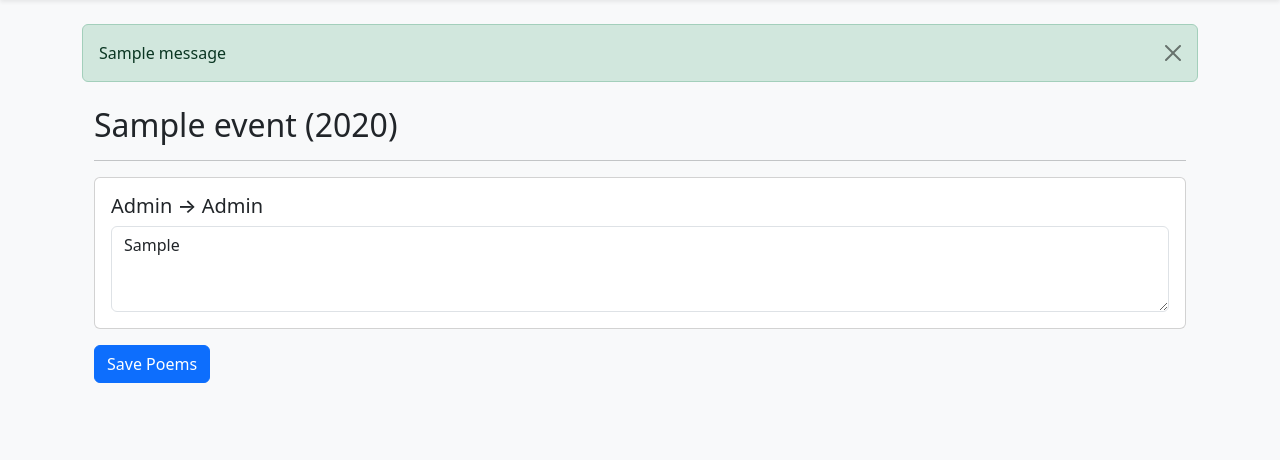
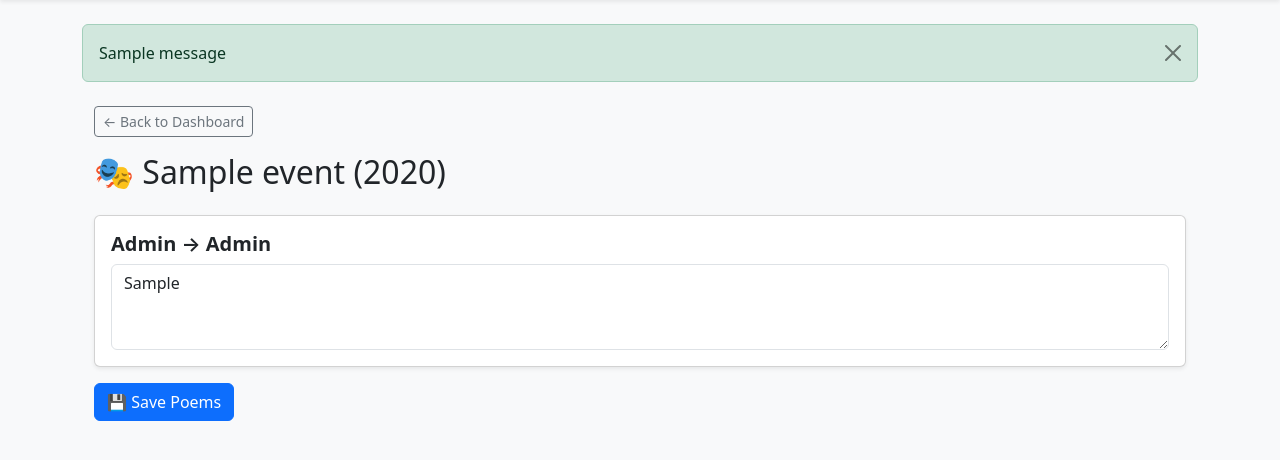
Before and after one commit to GCodec89/Secret-Santa-Demo, a Flask app: page /event/1/view in a window 1280 px wide. Shown: the part 56-516 px from the top of the page. Run offline with Flask 3, Linux system fonts and the light colour scheme; a user stored in the database is signed in; tables that the repository leaves empty hold one stand-in row (values such as "Sample post"); one stand-in notice (Sample message) is shown.

Commit message:
UI: uniformize back buttons and headers across event views

```diff
--- a/app/templates/poems_view.html
+++ b/app/templates/poems_view.html
@@ -1,20 +1,38 @@
 {% extends "base.html" %} {% block content %}
 <div class="container mt-4">
-  <h2>{{ event.name }} ({{ event.year }})</h2>
-  <hr />
+  <!-- BACK BUTTON -->
+  <div class="mb-3">
+    <a
+      href="{% if current_user.is_admin_flag %}
+               {{ url_for('admin.events') }}
+            {% else %}
+               {{ url_for('main.dashboard') }}
+            {% endif %}"
+      class="btn btn-outline-secondary btn-sm"
+    >
+      ← Back to Dashboard
+    </a>
+  </div>
+
+  <!-- HEADER -->
+  <div class="mb-4">
+    <h2 class="mb-0">🎭 {{ event.name }} ({{ event.year }})</h2>
+  </div>
 
   <form
     method="POST"
     action="{% if current_user.is_admin_flag %}
-                     {{ url_for('admin.view_event', event_id=event.id) }}
-                  {% else %}
-                     {{ url_for('secret.view_event', event_id=event.id) }}
-                  {% endif %}"
+               {{ url_for('admin.view_event', event_id=event.id) }}
+            {% else %}
+               {{ url_for('secret.view_event', event_id=event.id) }}
+            {% endif %}"
   >
     {% for assignment in assignments %}
-    <div class="card mb-3">
+    <div class="card mb-3 shadow-sm">
       <div class="card-body">
-        <h5>{{ assignment.giver.name }} → {{ assignment.receiver.name }}</h5>
+        <h5 class="fw-semibold">
+          {{ assignment.giver.name }} → {{ assignment.receiver.name }}
+        </h5>
 
         {% if current_user.is_admin_flag or assignment.giver_id ==
         current_user.id %}
@@ -26,13 +44,13 @@
 {{ assignment.poem or "" }}</textarea
         >
         {% else %}
-        <p class="mt-2">{{ assignment.poem or "No poem yet." }}</p>
+        <p class="mt-2 mb-0">{{ assignment.poem or "No poem yet." }}</p>
         {% endif %}
       </div>
     </div>
     {% endfor %}
 
-    <button type="submit" class="btn btn-primary">Save Poems</button>
+    <button type="submit" class="btn btn-primary">💾 Save Poems</button>
   </form>
 </div>
 {% endblock %}
```
Also changed, not shown: app/templates/my_secret_santa.html (+19 -12 lines).
